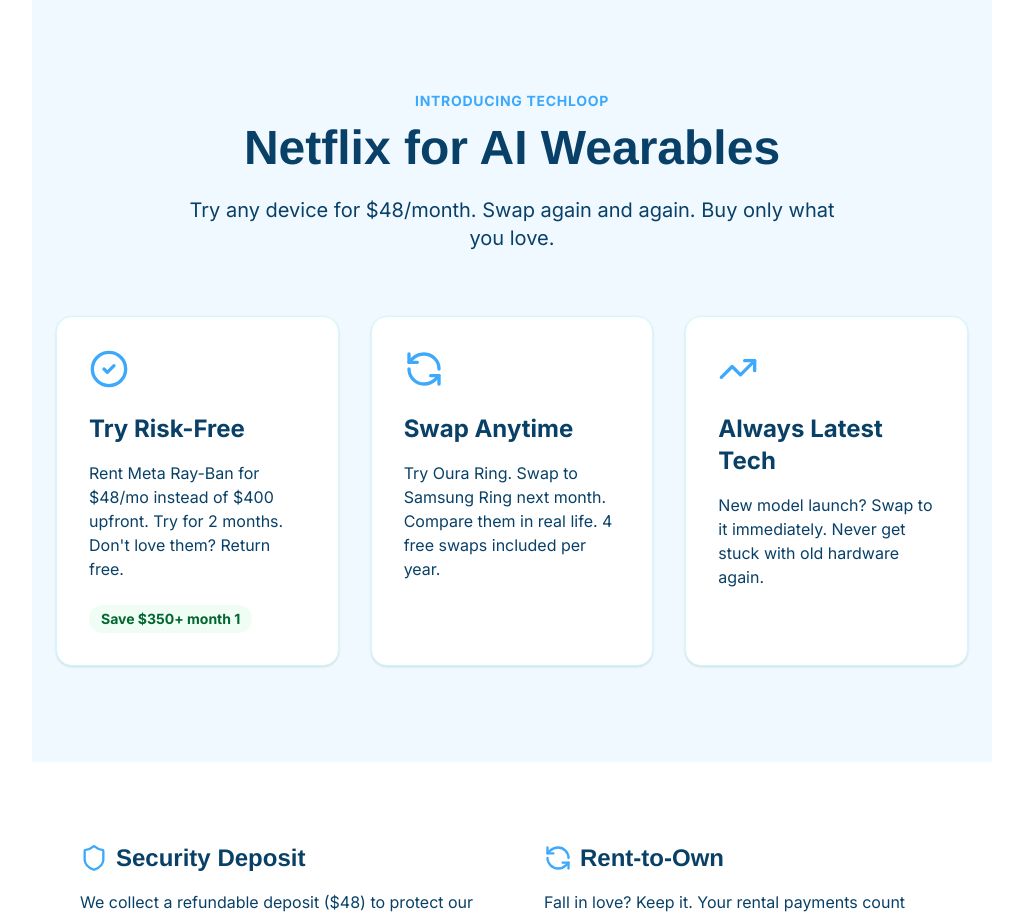
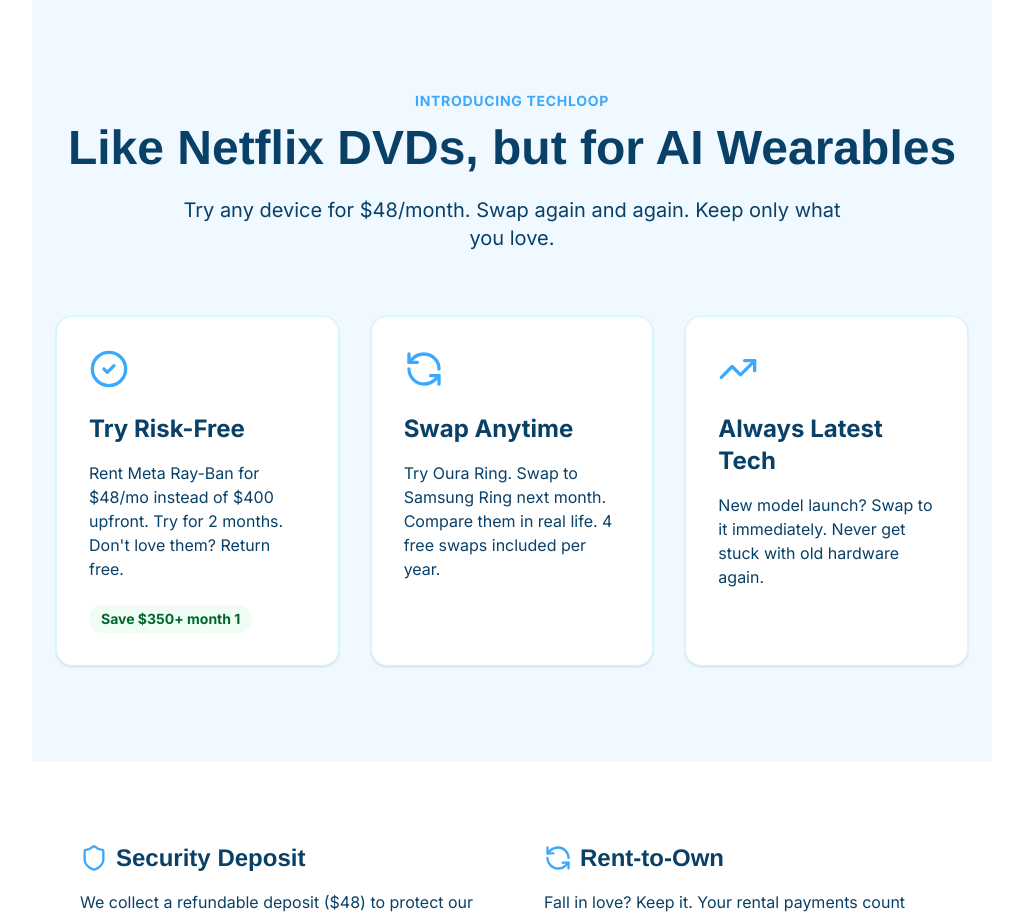
Before and after one commit to thinking-spot/techloop, a Next.js app: page /waitlist in a window 1280 px wide. Shown: the part 1680-2598 px from the top of the page, without its empty margins (256-1279 px from the left). Built offline with nearby package versions, Linux system fonts and the light colour scheme.

Commit message:
waitlist page

```diff
--- a/src/app/waitlist/page.tsx
+++ b/src/app/waitlist/page.tsx
@@ -124,9 +124,9 @@
                 <div className="max-w-7xl mx-auto">
                     <div className="text-center mb-16">
                         <span className="text-button font-bold tracking-wider uppercase text-sm">Introducing TechLoop</span>
-                        <h2 className="font-display text-4xl md:text-5xl font-bold text-headline mt-3 mb-6">Netflix for AI Wearables</h2>
+                        <h2 className="font-display text-4xl md:text-5xl font-bold text-headline mt-3 mb-6">Like Netflix DVDs, but for AI Wearables</h2>
                         <p className="text-xl text-paragraph max-w-2xl mx-auto">
-                            Try any device for $48/month. Swap again and again. Buy only what you love.
+                            Try any device for $48/month. Swap again and again. Keep only what you love.
                         </p>
                     </div>
 
```
